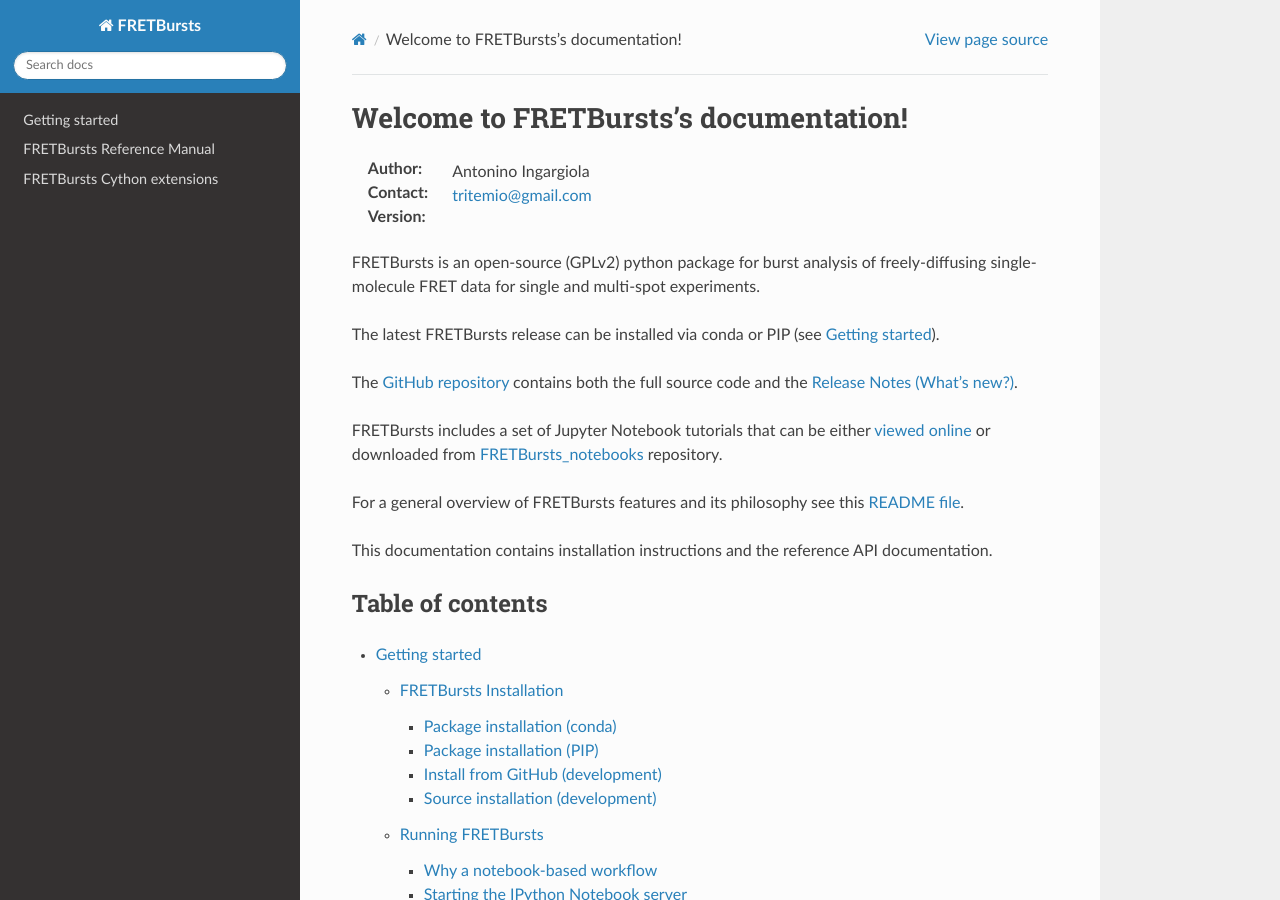
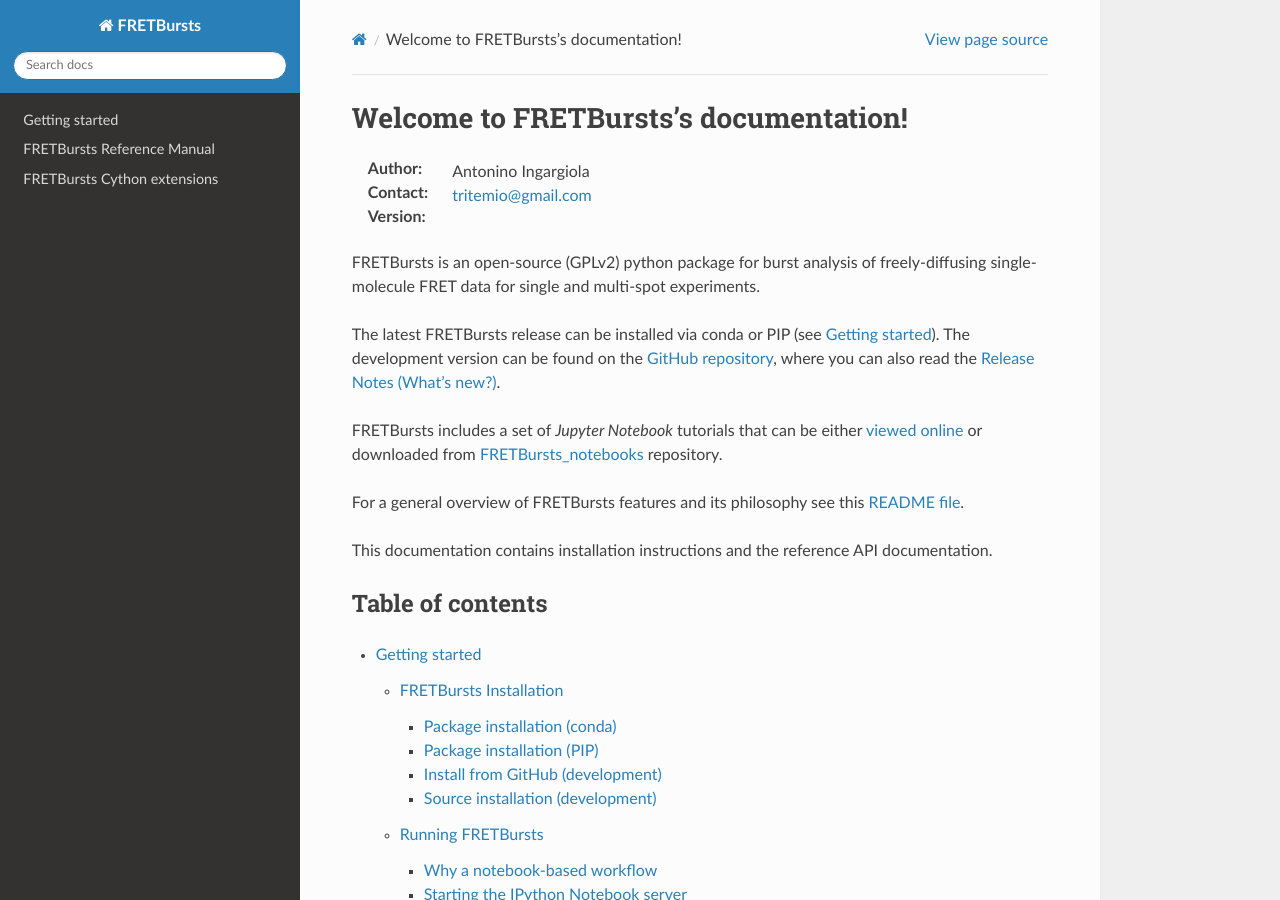
Before and after one commit to tritemio/FRETBursts, a Sphinx documentation site: the page built from docs/source/index.rst, in a window 1280 px wide and 900 px high. Built offline with Sphinx 7.4.7 and the Read the Docs theme 2.0.0, drawn with Linux system fonts in a browser that asks for light colours; the version number could not be read and is left out.

Commit message:
Docs: more tweaks to index.rst

```diff
--- a/docs/source/index.rst
+++ b/docs/source/index.rst
@@ -14,12 +14,10 @@
 freely-diffusing single-molecule FRET data for single and multi-spot experiments.
 
 The latest FRETBursts release can be installed via conda or PIP (see :ref:`getting-started`).
+The development version can be found on the `GitHub repository <https://github.com/tritemio/FRETBursts>`_,
+where you can also read the `Release Notes (What's new?) <https://github.com/tritemio/FRETBursts/releases>`_.
 
-The `GitHub repository <https://github.com/tritemio/FRETBursts>`_ contains
-both the full source code and the
-`Release Notes (What's new?) <https://github.com/tritemio/FRETBursts/releases>`_.
-
-FRETBursts includes a set of Jupyter Notebook tutorials that can be either
+FRETBursts includes a set of *Jupyter Notebook* tutorials that can be either
 `viewed online <http://nbviewer.ipython.org/github/tritemio/FRETBursts_notebooks/blob/master/notebooks/FRETBursts%20-%20us-ALEX%20smFRET%20burst%20analysis.ipynb>`_
 or downloaded from
 `FRETBursts_notebooks <https://github.com/tritemio/FRETBursts_notebooks/>`_ repository.
```
